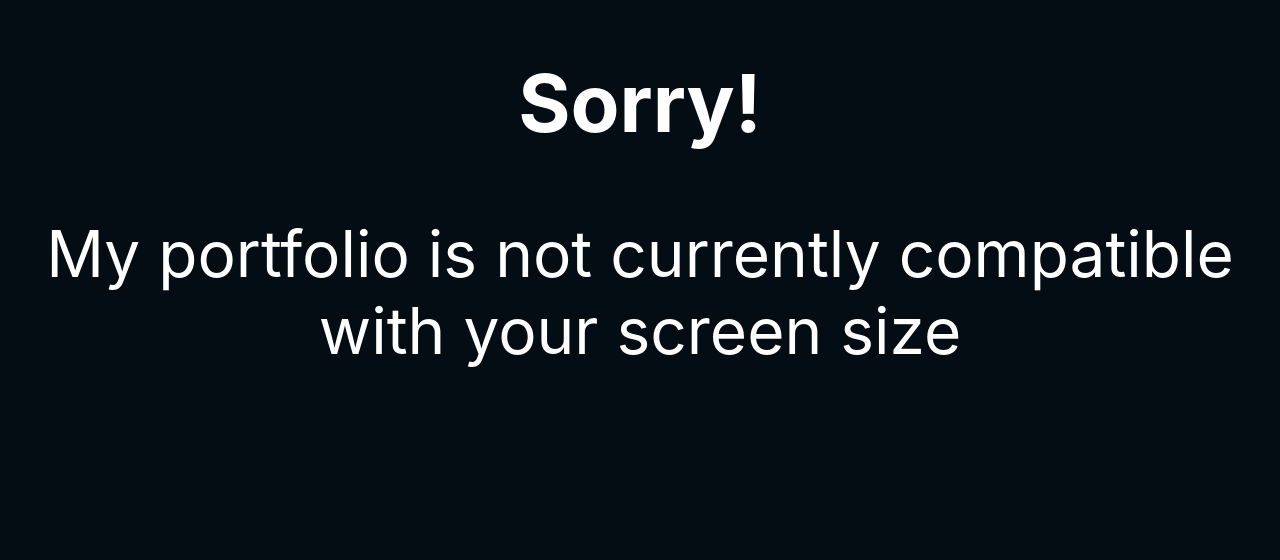
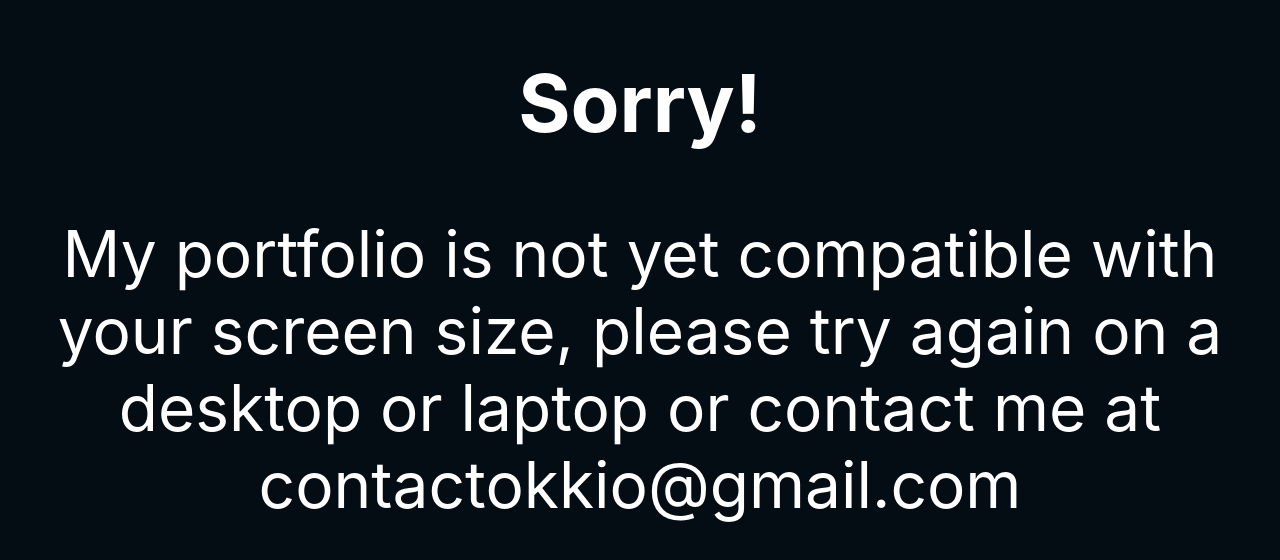
Before and after one commit to ahmed-okkio/Portfolio, a React (Create React App) app: page / in a window 1280 px wide. Shown: the top 560 px of the page. Built offline with nearby package versions, Linux system fonts and the light colour scheme.

Commit message:
Background adjustment

```diff
--- a/src/PageHandler/PageHandler.js
+++ b/src/PageHandler/PageHandler.js
@@ -11,7 +11,8 @@ const PageHandler = () =>
             {width < 1300
             ?<div className={classes.mainBody}>
                 <h1 className={classes.UnavialableText} >Sorry!</h1>
-                <p className={classes.UnavialableText} style={{fontSize:`${5}vw`}}>My portfolio is not currently compatible with your screen size</p>
+                <p className={classes.UnavialableText} style={{fontSize:`${5}vw`}}>My portfolio is not yet compatible with your screen size,
+                 please try again on a desktop or laptop or contact me at contactokkio@gmail.com</p>
             </div>
             :   <>
                     <NavBar/>
--- a/src/Pages/BackgroundPage/BackgroundPage.js
+++ b/src/Pages/BackgroundPage/BackgroundPage.js
@@ -36,10 +36,10 @@ const BackgroundPage = (props) => {
                 I'm actively looking for opportunities in the gaming industry to kick start my career,
                  gain valuable professional experience and to work with fantastic like minded people.
                 I love technology and understanding how things work which has me always tinkering with new concepts and ideas.
-                I look to always create quality creations by aligning my goals with world standards and aiming to match or exceed them.
-                I have have a mild interest in video production and editing with years of previous experience
-                both personally and partially professionally.
-                I am also a huge fan of the esports world as it combines teamwork and individual skill with video games. I enjoy competing
+                I look to always create quality creations by setting high standards and aiming to match or exceed them.
+                I'm specifically working on gameplay programming and solving the problems the stand in the face of fun and creativity.
+                By recreating some of the most popular and fun gameplay mechanics from scratch, I look to understand and cement my experience in this part of the industry.
+                I am also a huge fan of the esports world because it combines teamwork and individual skill with video games. I enjoy competing
                 in online and local tournaments as well as hosting and managing tournaments for various online and local communities.
                 <br/>
                 <br/>
--- a/src/Pages/FinalPage/FinalPage.js
+++ b/src/Pages/FinalPage/FinalPage.js
@@ -63,7 +63,7 @@ const FinalPage = (props) => {
                     </div>
                 </div>
                 <div className={classes.Version}>
-                    Version 1.0 <br/>Last updated 21/03/2021
+                    <br/>Last updated 04/10/2021
                 </div>
                 <ul className={classes.linksContainer}>
                     <a href="https://github.com/ahmedhamad-okkio/" target="_blank" rel="noreferrer">GITHUB</a>
```
